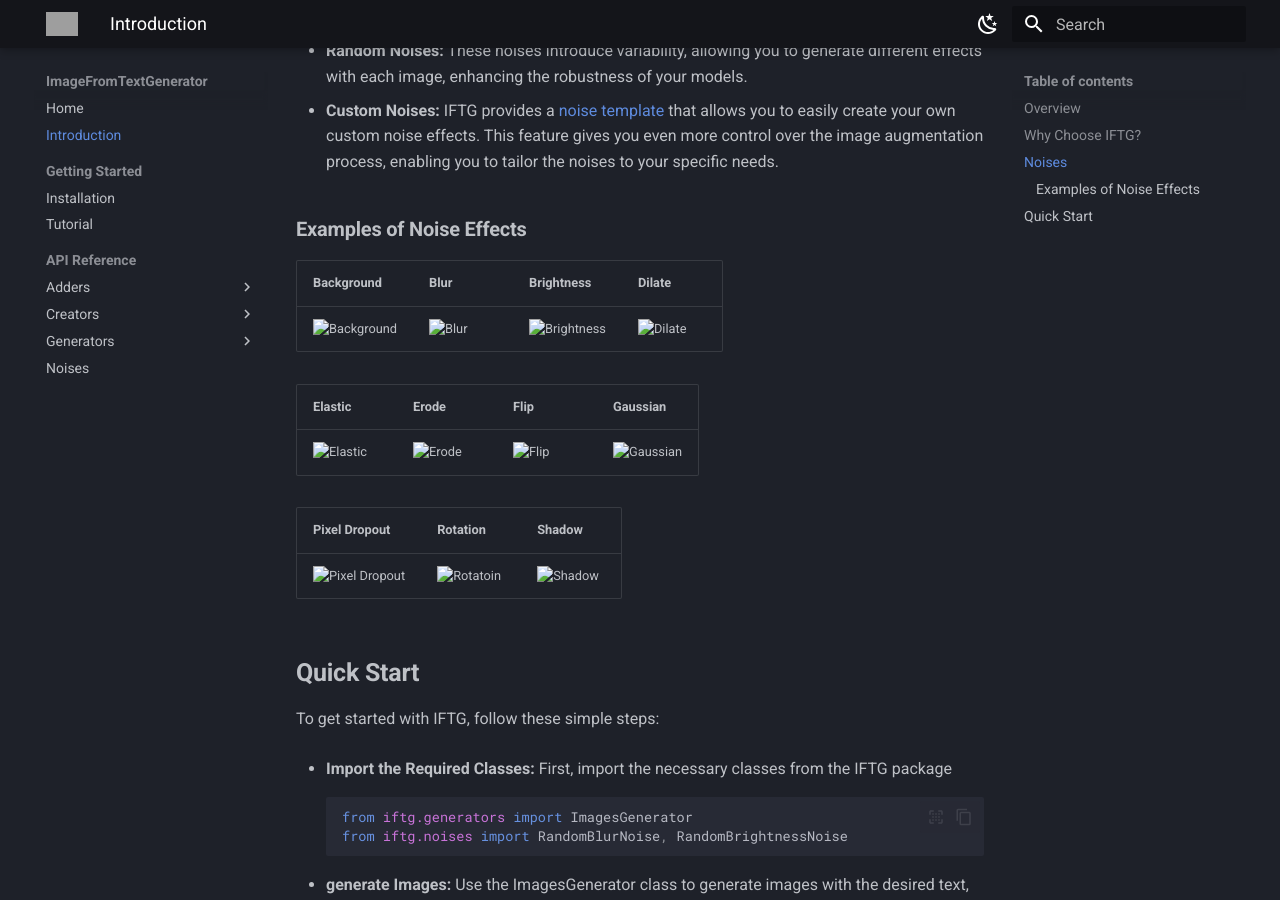
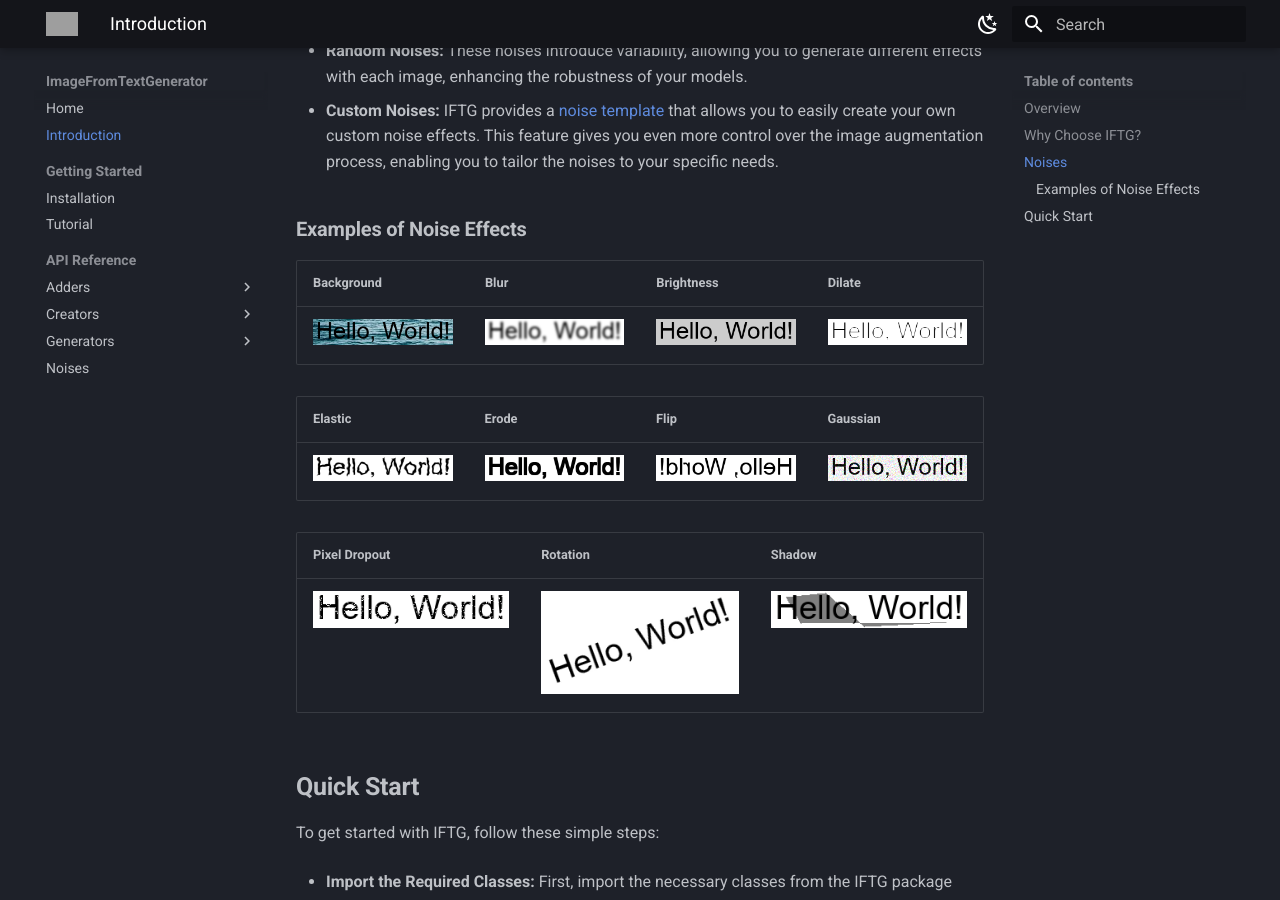
Before and after one commit to OmarSamirz/ImageFromTextGenerator, an MkDocs documentation site: the page built from docs/introduction.md, in a window 1280 px wide and 900 px high, scrolled down 1278 px. Built offline with MkDocs 1.6.1 and Material for MkDocs 9.7.7, drawn with Linux system fonts in a browser that asks for light colours; grey boxes are pictures that could not be loaded.

Commit message:
Add documentation

```diff
--- a/docs/introduction.md
+++ b/docs/introduction.md
@@ -46,10 +46,10 @@ enhancing the robustness of your models.
     <th>Dilate</th>
   </tr>
   <tr>
-    <td><img src="assets/background_img.png" alt="Background" width="100%"></td>
-    <td><img src="assets/blur_img.png" alt="Blur" width="100%"></td>
-    <td><img src="assets/brightness_img.png" alt="Brightness" width="100%"></td>
-    <td><img src="assets/dilate_img.png" alt="Dilate" width="100%"></td>
+    <td><img src="../assets/background_img.png" alt="Background" width="100%"></td>
+    <td><img src="../assets/blur_img.png" alt="Blur" width="100%"></td>
+    <td><img src="../assets/brightness_img.png" alt="Brightness" width="100%"></td>
+    <td><img src="../assets/dilate_img.png" alt="Dilate" width="100%"></td>
   </tr>
 </table>
 
@@ -61,10 +61,10 @@ enhancing the robustness of your models.
     <th>Gaussian</th>
   </tr>
   <tr>
-    <td><img src="assets/elastic_img.png" alt="Elastic" width="100%"></td>
-    <td><img src="assets/erode_img.png" alt="Erode" width="100%"></td>
-    <td><img src="assets/flip_img.png" alt="Flip" width="100%"></td>
-    <td><img src="assets/gaussian_img.png" alt="Gaussian" width="100%"></td>
+    <td><img src="../assets/elastic_img.png" alt="Elastic" width="100%"></td>
+    <td><img src="../assets/erode_img.png" alt="Erode" width="100%"></td>
+    <td><img src="../assets/flip_img.png" alt="Flip" width="100%"></td>
+    <td><img src="../assets/gaussian_img.png" alt="Gaussian" width="100%"></td>
   </tr>
 </table>
 
@@ -75,9 +75,9 @@ enhancing the robustness of your models.
     <th>Shadow</th>
   </tr>
   <tr>
-    <td><img src="assets/pixeldropout_img.png" alt="Pixel Dropout" width="100%"></td>
-    <td><img src="assets/rotation_img.png" alt="Rotatoin" width="100%"></td>
-    <td><img src="assets/shadow_img.png" alt="Shadow" width="100%"></td>
+    <td><img src="../assets/pixeldropout_img.png" alt="Pixel Dropout" width="100%"></td>
+    <td><img src="../assets/rotation_img.png" alt="Rotatoin" width="100%"></td>
+    <td><img src="../assets/shadow_img.png" alt="Shadow" width="100%"></td>
   </tr>
 </table>
 
```
